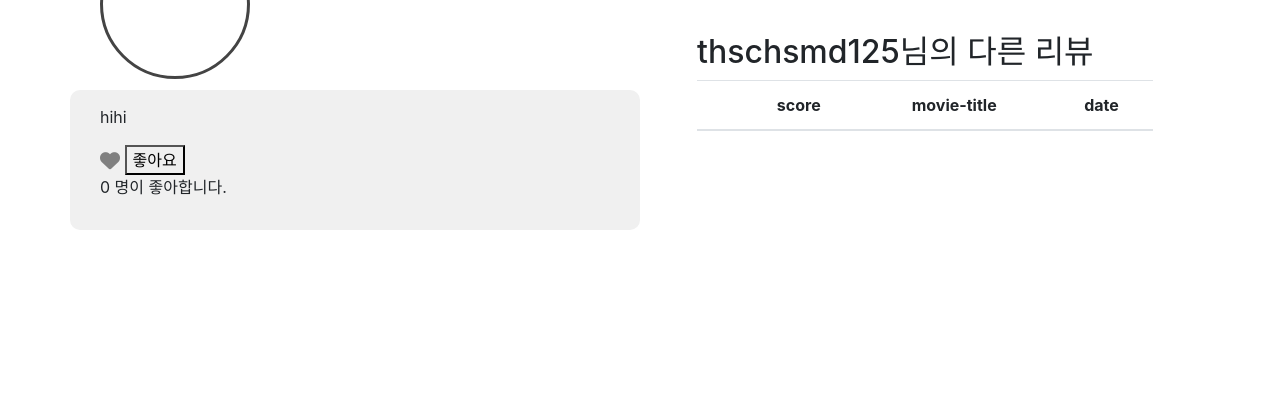
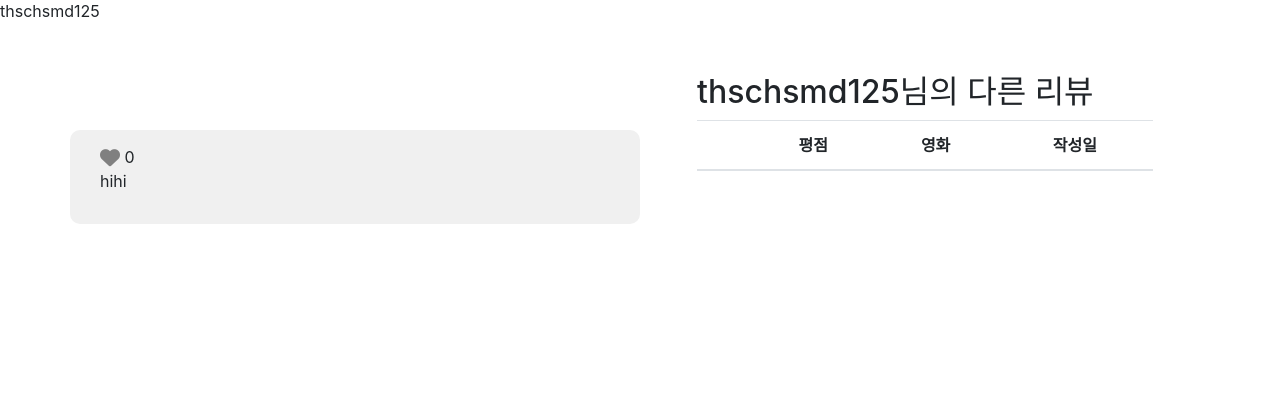
Before and after one commit to Jiyoon-park/finalProject, a Django app: page /1/review_detail/ in a window 1280 px wide. Shown: the part 401-800 px from the top of the page. Run offline with Django 3.2, Linux system fonts and the light colour scheme; data comes from the database, SQL or seed files in the repository; lists and menus that the app fills with data are empty; some libraries are stand-ins or nearby versions.

Commit message:
0616 | review_detail like button

```diff
--- a/movies/static/movies/review_detail.css
+++ b/movies/static/movies/review_detail.css
@@ -22,27 +22,11 @@ header:before {
     background: linear-gradient(180deg, rgba(255,255,255,0) 0%, rgba(22,22,22,1) 100%);
 }
 
-.title {
-    position: absolute;
-    left: 270px;
-    bottom: 0;
-}
+/* user-info */
 
-.user {
-    position: absolute;
-    left: 100px;
-    bottom: -20%;
-    color: black;
-}
 
-.user .user-img {
-width: 150px;
-height: 150px;
-border: 3px solid #444;
-border-radius: 100%;
-background-color: white;
-}
 
+/* 리뷰 */
 .review {
 width: 100%;
 height: 50%;
--- a/movies/templates/movies/review_detail.html
+++ b/movies/templates/movies/review_detail.html
@@ -27,32 +27,27 @@
         <a href="#"><button class="btn btn-primary">아무버튼</button></a>
       </div>
     </nav>
-    <div class="user">
-      <div class="user-img"></div>
-      <!-- <p>{{ review.user.username }}</p> -->
-    </div>
-
-    <h3 class="title">{{ review.movie.title }}</h3>
   </header>
 
-
+  <div class="user-info">
+    <div class="user-img"></div>
+    <p class="username">{{ review.user.username }}</p>
+  </div>
   <section>
     <div class="container">
       <div class="row">
         <div class="review col-6">
-          <p>{{ review.content }}</p>
           {% if request.user != review.user %}
           {% with review_like_users=review.like_users.all %}
               {% if request.user in review_like_users %}
-                <i class="fas fa-heart fa-lg like-button" style="color:crimson; cursor: pointer;"></i>
-                <button data-id="{{review.pk}}">좋아요 취소</button>
+                <i data-id="{{review.pk}}" class="fas fa-heart fa-lg like-button" style="color:crimson; cursor: pointer;"></i>
               {% else %}
-                <i class="fas fa-heart fa-lg like-button" style="color:grey; cursor: pointer;"></i>
-                <button data-id="{{review.pk}}">좋아요</button>
+                <i data-id="{{review.pk}}" class="fas fa-heart fa-lg like-button" style="color:grey; cursor: pointer;"></i>
               {% endif %}
-          <p id="like-count-{{review.pk}}">{{ review_like_users|length }} 명이 좋아합니다. </p>
+          <span id="like-count-{{review.pk}}">{{ review_like_users|length }}</span>
           {% endwith %}
           {% endif %}
+          <p>{{ review.content }}</p>
           <div class="UD-buttons">
           {% if request.user == review.user %}
               <form action="{% url 'movies:review_delete' review.pk %}" method='POST'>
@@ -71,9 +66,9 @@
               <thead>
                 <tr>
                   <th scope="col"></th>
-                  <th scope="col">score</th>
-                  <th scope="col">movie-title</th>
-                  <th scope="col">date</th>
+                  <th scope="col">평점</th>
+                  <th scope="col">영화</th>
+                  <th scope="col">작성일</th>
                 </tr>
               </thead>
               {% for review in page_obj %}
@@ -97,19 +92,18 @@
 
   <script src="https://cdn.jsdelivr.net/npm/axios/dist/axios.min.js"></script>
   <script>
-    Button = document.querySelectorAll('button[data-id]')
-    heart = document.querySelectorAll('i')
+    Button = document.querySelectorAll('.like-button')
     Button.forEach(function(likeButton) {
       likeButton.addEventListener('click', function(event) {
         const reviewId = event.target.dataset.id
         axios.get(`/${reviewId}/like/`)
         .then( response => {
           if (response.data.success) {
-            event.target.innerText = '좋아요 취소'
+            event.target.style.color = 'crimson'
           } else {
-            event.target.innerText = '좋아요'
+            event.target.style.color = 'black'
           }
-          document.querySelector(`#like-count-${reviewId}`).innerText = response.data.count + '명이 이 글을 좋아합니다.'
+          document.querySelector(`#like-count-${reviewId}`).innerText = response.data.count
         })
         .catch(error=> {console.log(response)})
       })
```
